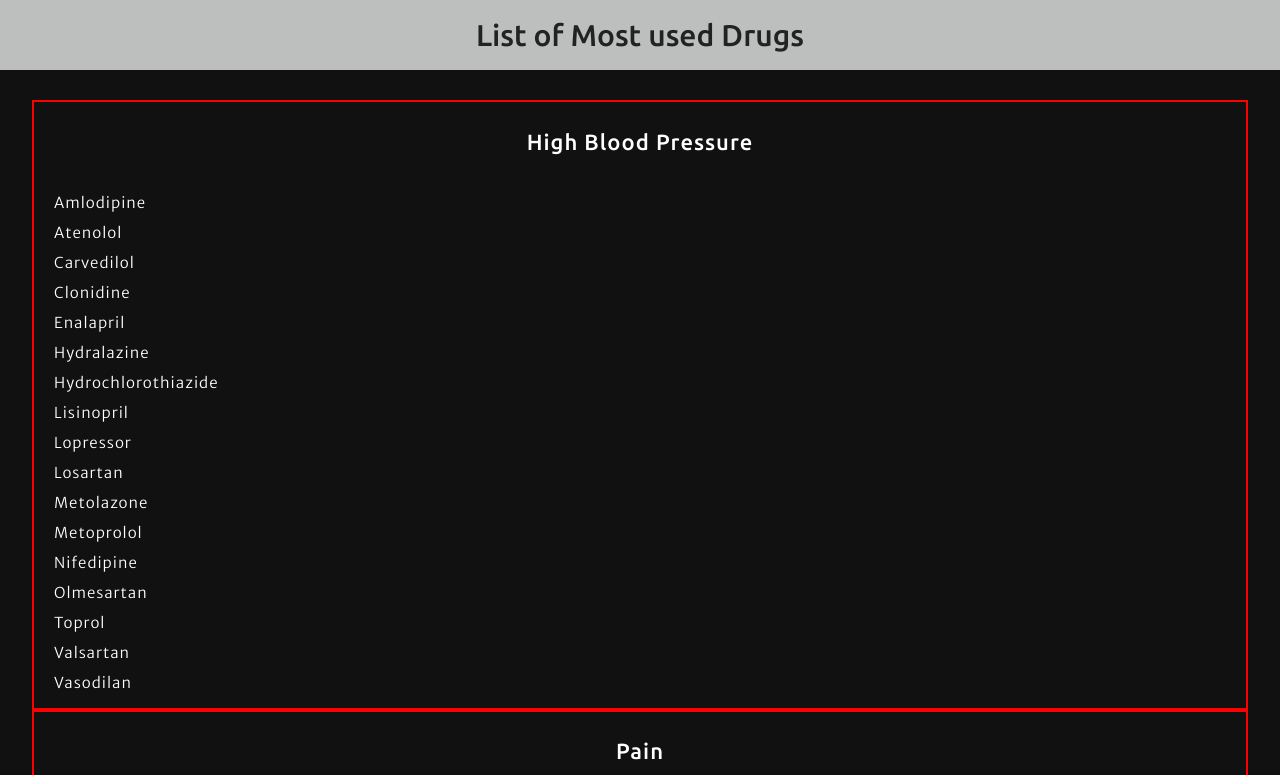
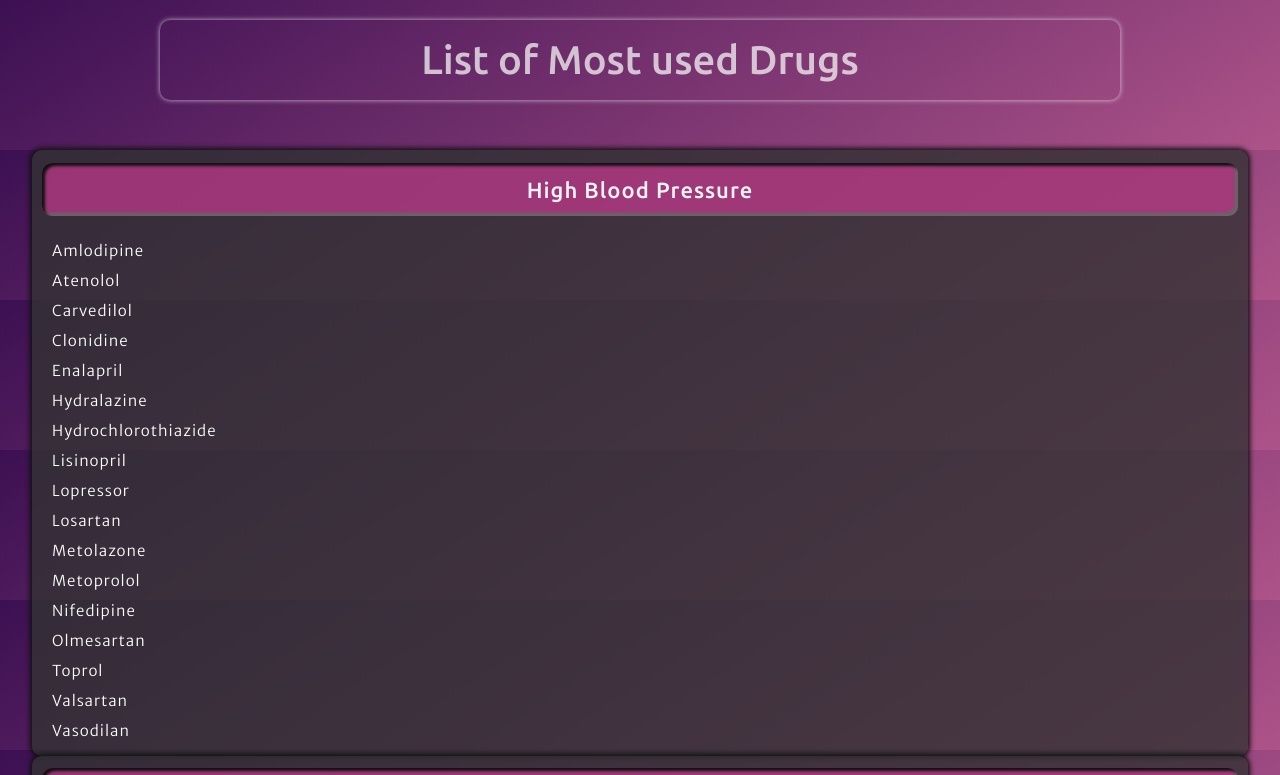
Before and after one commit to vjeuel/Drugs_Site, a plain HTML site: page index.html in a window 1280 px wide. Shown: the top 775 px of the page. Drawn offline with nearby package versions, Linux system fonts and the light colour scheme.

Commit message:
css styling

```diff
--- a/css/style.css
+++ b/css/style.css
@@ -3,17 +3,25 @@
 }
 
 html {
-   background-color: #111;
+   background: #ad5389;  /* fallback for old browsers */
+   background: -webkit-linear-gradient(147deg, #3c1053, #ad5389);  /* Chrome 10-25, Safari 5.1-6 */
+   background: linear-gradient(147deg, #3c1053, #ad5389); /* W3C, IE 10+/ Edge, Firefox 16+, Chrome 26+, Opera 12+, Safari 7+ */
    font-size: 10px;
 }
 
 h1 {
+   width: 75%;
+   margin: 0 auto;
+   color: #f5f5f5;
    font-family: 'Ubuntu', sans-serif;
-   font-size: 3rem;
+   font-size: 4rem;
    text-align: center;
    padding: 2rem;
-   background-color: #BDBFBF;
-   margin-bottom: 3rem;
+   margin-top: 2rem;
+   margin-bottom: 5rem;
+   opacity: 0.75;
+   box-shadow: 0 0 5px #f2f2f2;
+   border-radius: 1rem;
 }
 
 h3{
@@ -66,14 +74,20 @@ main {
 }
 
 .drug-box {
-   border: red solid 2px;
+   background-color: rgba(51, 51, 51, 0.8);
    padding: 1rem;
+   border-radius: 1rem;
+   box-shadow: 0 0 5px 2px #111;
 }
 
 main .illness-title {
+   background-color: rgba(255, 63, 177, 0.5);
+   color: #f2f2f2;
    align-self: center;
-   padding: 1rem 0.5rem;
+   padding: 1rem;
    margin-bottom: 2rem;
+   border-radius: 1rem;
+   box-shadow: inset 3px 3px 3px #111, inset -3px -3px 3px #666;
 }
 
 
@@ -84,6 +98,3 @@ font-family: 'Ubuntu', sans-serif;
 
 font-family: 'Merriweather Sans', sans-serif;
  */
-
-
-/* COLORS */
```
